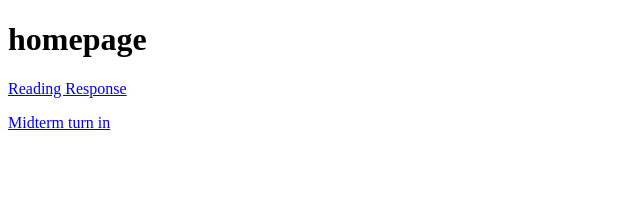
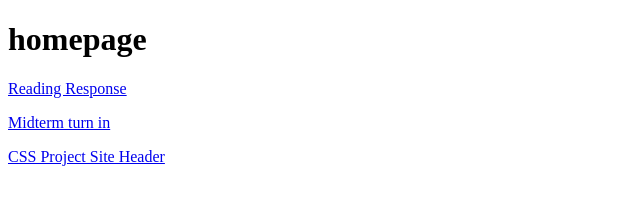
Before and after one commit to meganmanns/FA2024, a plain HTML site: page index.html in a window 1280 px wide. Shown: the whole page, without its empty margins (0-640 px from the left). Drawn offline with Linux system fonts and the light colour scheme.

Commit message:
Update index.html

```diff
--- a/index.html
+++ b/index.html
@@ -8,5 +8,6 @@
     <h1> homepage</h1>
     <p><a href="readings index.html">Reading Response</a></p>
     <p><a href="Midterm_Manns Megan.html"> Midterm turn in</a></p>
+    <p><a href="CSS Project Site Header.html"> CSS Project Site Header </a></p>
 </body>
 </html>
```
